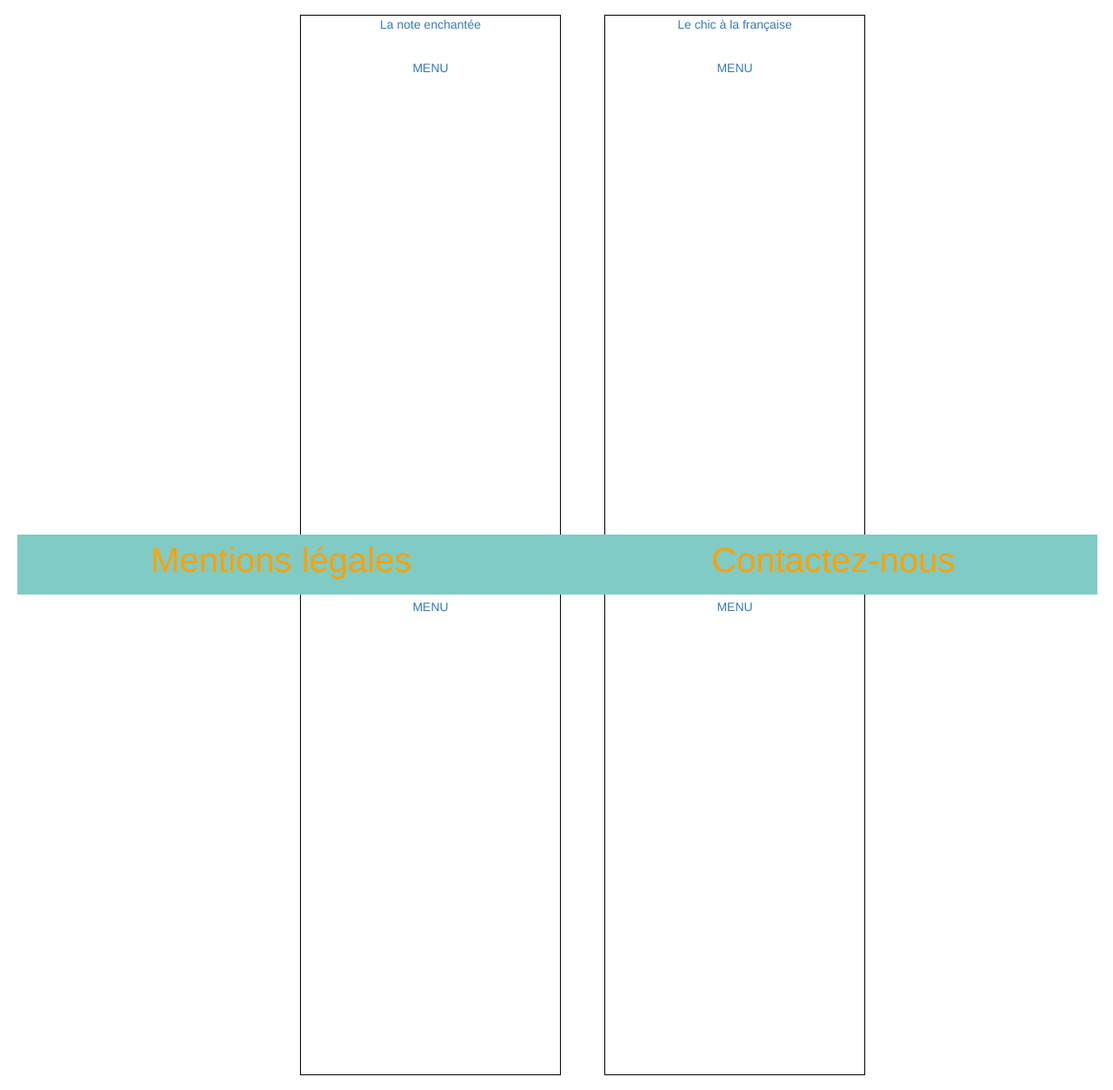
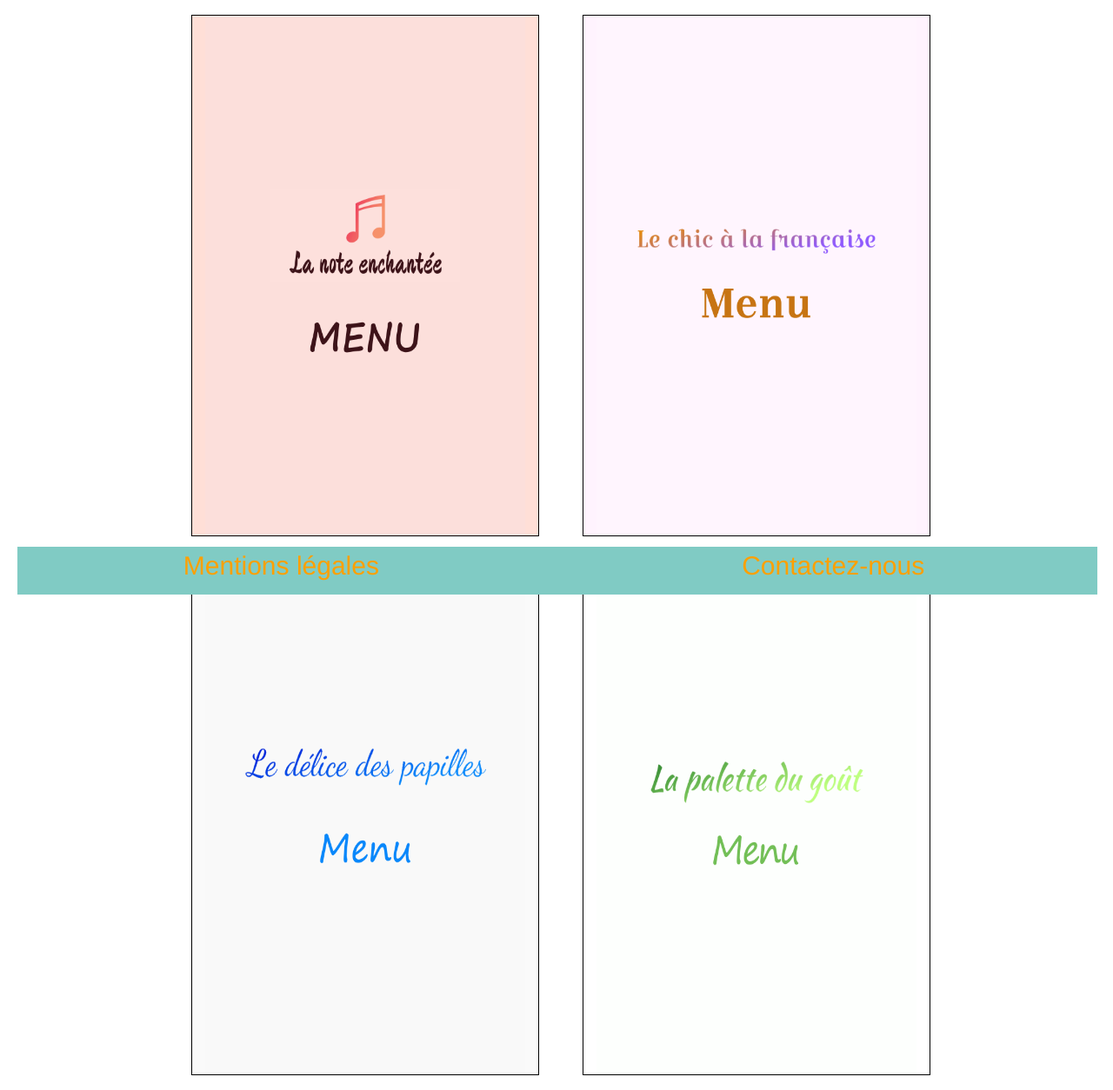
Before and after one commit to KevinRoss-code/Ohmyfood, a plain HTML site: page projet/Site.html in a window 1280 px wide. Shown: the part 106-1360 px from the top of the page at 87% size. Drawn offline with Linux system fonts and the light colour scheme.

Commit message:
première pas fini

```diff
--- a/projet/Site.html
+++ b/projet/Site.html
@@ -18,25 +18,22 @@
 		<div class="container">
 			<div class="row">
 				<div id="menu1" class="col-md-6" class="col-xs-1">
-		<p> <a href="menu_1.html">La note enchantée</p> </br>
-			<p>MENU</p>
+		<a href="menu_1.html"><img src="menu_1b.png">
 		</div>
 
 			<div id="menu2"  class="col-md-6" class="col-xs-1">
-		<p><a href="menu_2.html">Le chic à la française</p></br>
-			<p>MENU</p>
+		<a href="menu_2.html"><img src="menu-2b.png">
 		</div>
 		 </div>
 
 		 <div class="row">
 			<div id="menu3"  class="col-md-6" class="col-xs-1">
-		<p><a href="menu_3.html">Le délice des papilles</p></br>
-			<p>MENU</p>
+		<a href="menu_3.html"><img src="menu-3b.png">
 	</div>
 
 			<div id="menu4"  class="col-md-6" class="col-xs-1">
-		<p>la palette du goût<a href="menu_4.html"></p></br>
-		<p>MENU</p>
+		<a href="menu_4.html"><img src="menu-4b.png"></a>
+
 		</div>
 
 	</div>
--- a/projet/style.css
+++ b/projet/style.css
@@ -8,6 +8,10 @@ body{
 	padding: 20px;
 }
 
+img{
+	width: 100%;
+	height: 100%;
+}
 #mention a{
 color: #FFA000;
 }
@@ -21,10 +25,9 @@ color: #FFA000;
 	background-color: #80CBC4;
 	text-align: center;
 	color: #FFA000;
-	width: 60%;
+	width: 100%;
 	margin-bottom: 20px;
-	margin-left: 25%;
-	margin-right: 25%;
+	margin-left: 60px;
 	font-size: 50px;
 
 }
@@ -36,10 +39,10 @@ color: #FFA000;
 
 #cadre{
 text-align: center;
-margin-top: 20px;
-margin-bottom: 150px;
+margin-top: 120px;
+margin-bottom: 200px;
 font-size: 30px;
-margin-left: 5%;
+margin-left: 40px;
 }
 
 #cadre span{
@@ -59,41 +62,42 @@ margin-left: 5%;
 	width: 97%;
 	position: fixed;
 	margin-bottom: 10px;
-	margin-top: 50px;
-	font-size: 40px;
+	font-size: 30px;
 
 }
 
 #menu1{
 	border: 1px solid black;
 	height: 600px;
-	width: 300px;
-	margin-left: 325px;
+	width: 400px;
+	margin-left: 200px;
 	margin-bottom: 20px;
 	margin-right: 50px;
+	background-color: #FFDFD7;
 
 }
 
 #menu2{
 	border: 1px solid black;
 	height: 600px;
-	width: 300px;
+	width: 400px;
+	background-color: #FFF3FE;
 
 }
 
 #menu3{
 	border: 1px solid black;
 	height: 600px;
-	width: 300px;
-	margin-left: 325px;
+	width: 400px;
+	margin-left: 200px;
 	margin-bottom: 20px;
 	margin-right: 50px;
-
+	background-color: #FAFAFA;
 }
 
 #menu4{
 	border: 1px solid black;
 	height: 600px;
-	width: 300px;
+	width: 400px;
 
 }
```
Also changed, not shown: projet/menu-2b.png (added), projet/menu-3b.png (added), projet/menu-4b.png (added), projet/menu_1b.png (added).
